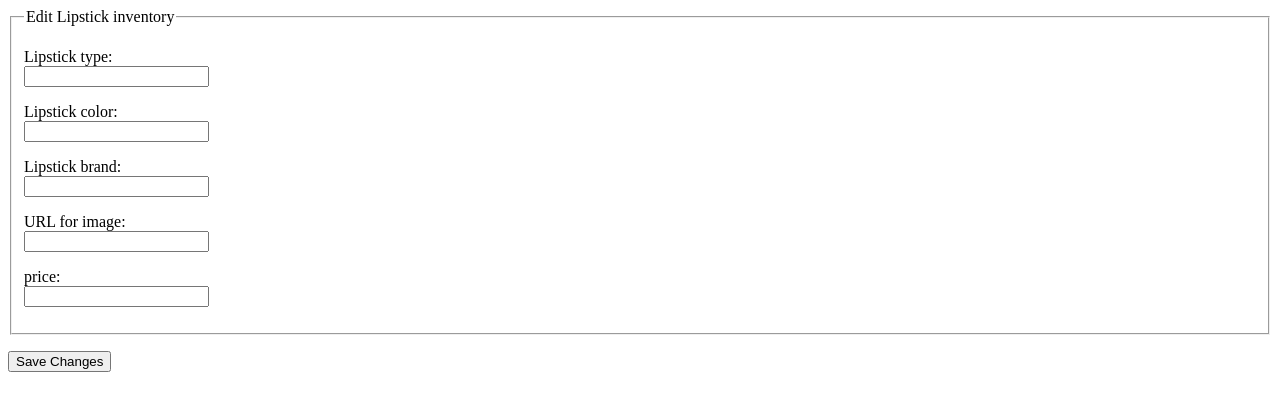
After one commit to liyaSileshi/contractor, a Flask app: template templates/lipstick_edit.html in a window 1280 px wide. The commit adds this page. Shown: the top 411 px of the page. Run offline with Flask 2, Linux system fonts and the light colour scheme; the template is opened without the code that fills it, so the values that code supplies are empty.

Commit message:
edit and update

```diff
--- a/app.py
+++ b/app.py
@@ -41,7 +41,8 @@ def lipsticks_submit():
         'type': request.form.get('type'),
         'color': request.form.get('color'),
         'brand': request.form.get('brand'),
-        'image': request.form.get('image')
+        'image': request.form.get('image'),
+        'price': request.form.get('price')
     }
     lipstick_id = lipsticks.insert_one(lipstick).inserted_id
     #lipsticks.insert_one(lipstick)
@@ -54,6 +55,27 @@ def lipstick_show(lipstick_id):
     lipstick = lipsticks.find_one({'_id' : ObjectId(lipstick_id)})
     return render_template('lipstick_show.html', lipstick= lipstick)
 
+@app.route('/lipsticks/<lipstick_id>/edit')
+def lipstick_edit(lipstick_id):
+    """Show the edit form for a lipstick."""
+    lipstick = lipsticks.find_one({'_id': ObjectId(lipstick_id)})
+    return render_template('lipstick_edit.html', lipstick=lipstick)
+
+@app.route('/lipsticks/<lipstick_id>', methods=['POST'])
+def lipsticks_update(lipstick_id):
+    """Submit an edited lipstick."""
+    updated_lipstick = {
+         'type': request.form.get('type'),
+        'color': request.form.get('color'),
+        'brand': request.form.get('brand'),
+        'image': request.form.get('image'),
+        'price': request.form.get('price')
+    }
+    lipsticks.update_one(
+        {'_id': ObjectId(lipstick_id)},
+        {'$set': updated_lipstick})
+    return redirect(url_for('lipstick_show', lipstick_id=lipstick_id))
+
 
 if __name__ == '__main__':
     app.run(debug=True)
--- /dev/null
+++ b/templates/lipstick_edit.html
@@ -0,0 +1,52 @@
+
+{% extends 'base.html' %}
+
+{% block content %}
+<form method='POST' action='/lipsticks/{{lipstick._id}}' >
+    <fieldset>
+        <legend>Edit Lipstick inventory</legend>
+
+        <!-- Type -->
+        <p>
+            <label for='type'>Lipstick type:</label><br>
+            <input type='text' name='type' value='{{ lipstick.type }}'/>
+        </p>
+
+        <!-- Color -->
+        <p>
+            <label for='color'>Lipstick color:</label><br>
+            <input type='text' name='color' value='{{ lipstick.color }}'/>
+        </p>
+
+        <!-- Brand -->
+        <p>
+            <label for='brand'>Lipstick brand:</label><br>
+            <input type='text' name='brand' value='{{ lipstick.brand }}'/>
+        </p>
+
+        <!-- image -->
+        <p>
+            <label for='image'>URL for image:</label><br>
+            <input type='text' name='image' value='{{ lipstick.image }}'/>
+        </p>
+
+        <!-- Price -->
+        <p>
+            <label for='price'>price:</label><br>
+            <input type="number" name="price" value='{{ lipstick.price }}'/>
+        </p>
+
+
+
+
+
+
+
+    </fieldset>
+
+    <!-- BUTTON -->
+    <p>
+        <button type='submit'>Save Changes</button>
+    </p>
+</form>
+{% endblock %}
--- a/templates/lipstick_show.html
+++ b/templates/lipstick_show.html
@@ -4,6 +4,8 @@
 <h1>{{ lipstick.type }}</h1>
 <h2>{{ lipstick.color }}</h2>
 <h2>{{ lipstick.brand }}</h2>
+<h2>{{ lipstick.price }}</h2>
 <img src = "{{ lipstick.image }}" height="150" width="150">
+<a href='/lipsticks/{{ lipstick._id }}/edit'>Edit </a>
 
 {% endblock %}
--- a/templates/lipsticks_index.html
+++ b/templates/lipsticks_index.html
@@ -10,6 +10,7 @@
         <!-- <small>{{lipstick.brand}} </small> -->
         <a href='/lipsticks/{{ lipstick._id }}'>
             <small><img src = "{{ lipstick.image }}" height="150" width="150"></small>
+
         </a>
     {% endfor %}
 {% endblock %}
```
Also changed, not shown: templates/lipstick_new.html (+8 -0 lines).
